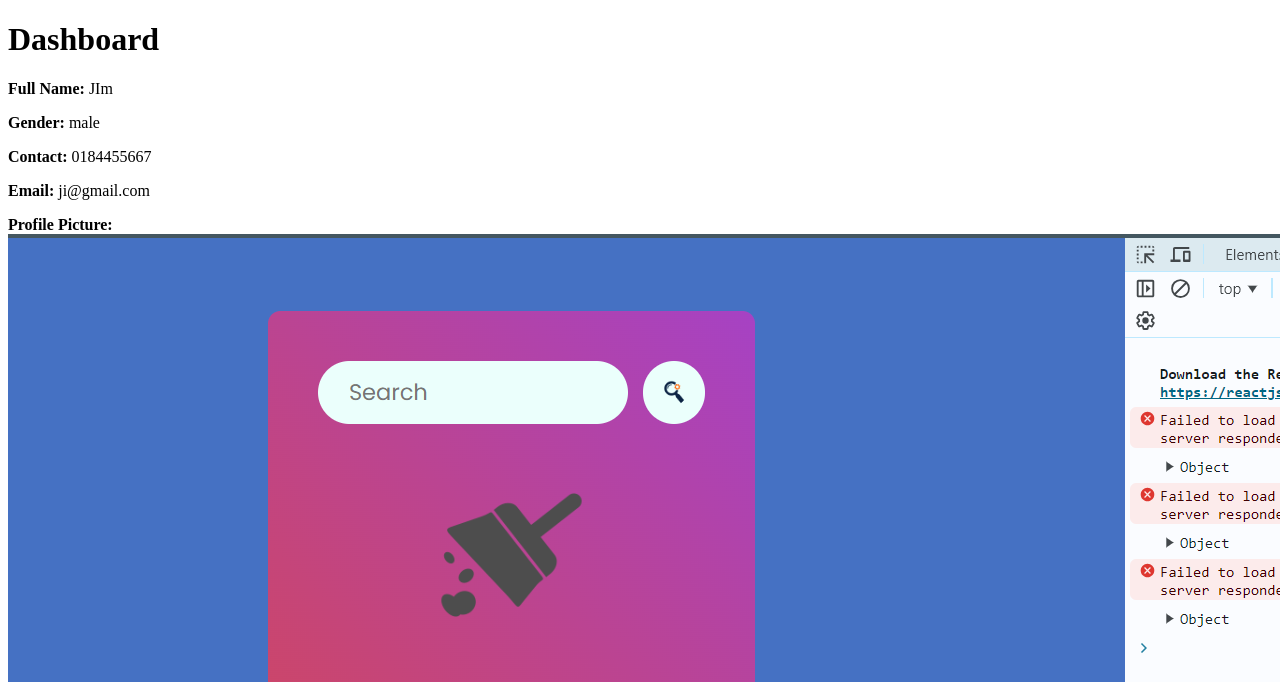
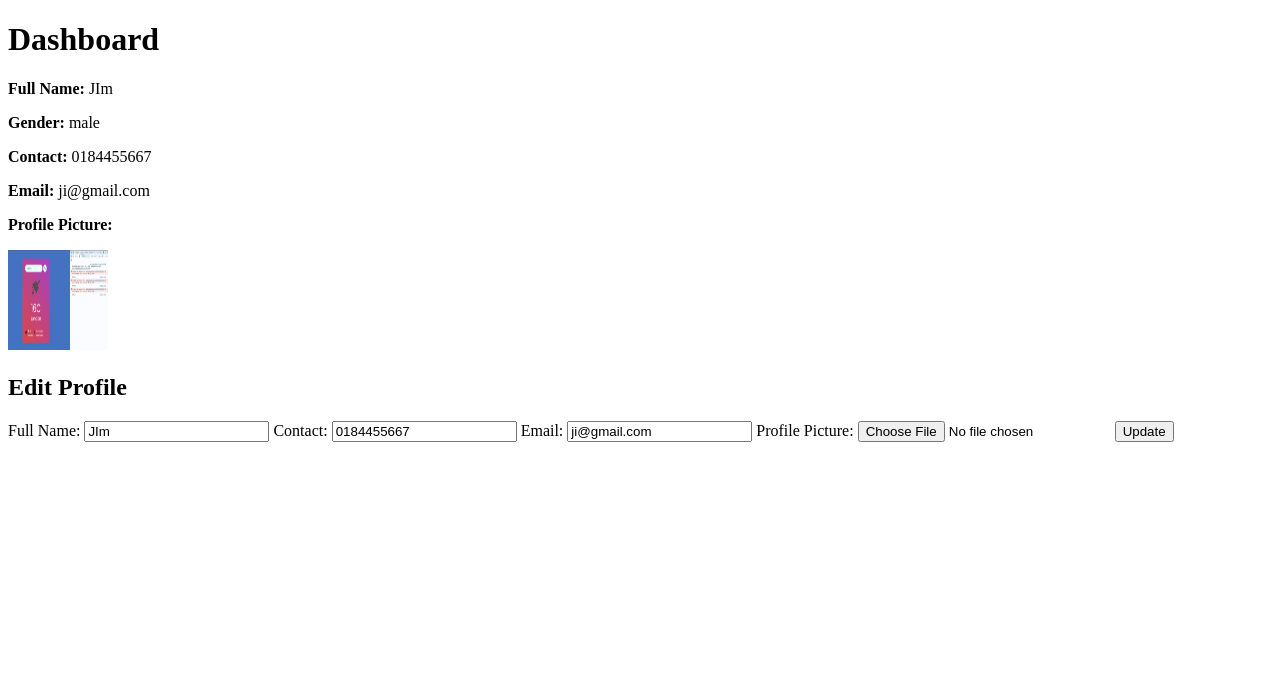
Before and after one commit to sharonxinn/TC2L_GROUP11, a Flask app: page /dashboard in a window 1280 px wide; the page is wider, and only the part inside the window is pictured. Shown: the top 682 px of that part. After the commit the page ends 442 px from the top of that part, so only its background shows below. Run offline with Flask 3, Linux system fonts and the light colour scheme; a user stored in the database is signed in.

Commit message:
change profile done

```diff
--- a/web/routes.py
+++ b/web/routes.py
@@ -337,22 +337,9 @@
     return render_template('booking_history.html', matches=passenger_matches, profile_dict=profile_dict)
 
 
-#@bp.route('/customize_profile', methods=["GET","POST"])
-#def customize_profile():
-    if request.method == "POST":
-
-        if 'profile_pic' in request.files:
-            profile_pic = request.files['profile_pic']
-
-            if profile_pic.filename != "":
-                if not file_is_valid(profile_pic.filename):
-                    flash("Invalid File Type: Only .jpg, .jpeg and .png Files Are Allowed.",category="error")
-
-                else:
-                    cwd = os.getcwd()
-@bp.route('/dashboard')
-@login_required
-def dashboard():
+#@bp.route('/dashboard')
+#@login_required
+#def dashboard():
     # Fetch the user's profile data from the database
     profile = Profile.query.filter_by(user_id=current_user.id).first()
 
@@ -361,3 +348,65 @@
         return redirect(url_for('main.profile'))
 
     return render_template('dashboard.html', profile=profile)
+
+
+@bp.route('/dashboard', methods=['GET'])
+@login_required
+def dashboard():
+    profile = Profile.query.filter_by(user_id=current_user.id).first()
+
+    if profile is None:
+        flash("No profile found. Please complete your profile first.", category="error")
+        return redirect(url_for('main.profile'))
+
+    return render_template('dashboard.html', profile=profile)
+
+UPLOAD_FOLDER = '/static/uploads'
+def file_is_valid(filename):
+    return '.' in filename and filename.rsplit('.', 1)[1].lower() in {'jpg', 'png', 'jpeg'}
+
+@bp.route('/update_profile', methods=['POST'])
+@login_required
+def update_profile():
+    profile = Profile.query.filter_by(user_id=current_user.id).first()
+
+    if not profile:
+        flash("Profile not found.", category="error")
+        return redirect(url_for('main.dashboard'))
+
+    profile.fullName = request.form['fullName']
+    profile.contact = request.form['contact']
+
+    email = request.form['email']
+    if email != current_user.email:
+        user = User.query.filter_by(id=current_user.id).first()
+        user.email = email
+        db.session.commit()
+
+    file = request.files.get('profile_pic')
+
+    # Handling file upload (if any)
+    if file and file.filename != '':
+        if file_is_valid(file.filename):
+            filename = secure_filename(file.filename)
+            upload_path = os.path.join(UPLOAD_FOLDER)
+
+            if not os.path.exists(upload_path):
+                os.makedirs(upload_path)
+
+            file_path = os.path.join(upload_path, filename)
+            print("Saving file to:", file_path)  # Debugging: Print file path
+
+            try:
+                file.save(file_path)
+                profile.profile_pic = filename  # Store the filename in the profile object
+            except Exception as e:
+                flash(f"An error occurred while saving the file: {e}", category="error")
+                return redirect(url_for('main.dashboard'))
+        else:
+            flash("Invalid file type. Only JPG, PNG, and JPEG files are allowed.", category="error")
+            return redirect(url_for('main.dashboard'))
+
+    db.session.commit()
+    flash("Profile updated successfully!", category="success")
+    return redirect(url_for('main.dashboard'))
--- a/web/static/index.js
+++ b/web/static/index.js
@@ -0,0 +1,6 @@
+window.onload = function() {
+    const flashes = document.querySelector('.flashes');
+    if (flashes && flashes.children.length > 0) {
+        flashes.classList.add('show');
+    }
+};
--- a/web/templates/base.html
+++ b/web/templates/base.html
@@ -10,6 +10,7 @@
 </head>
 
 <body>
+    <script src="../static/js/index.js"></script>
     <div class="sidebar">
 
       <div class="logo_name">
--- a/web/templates/dashboard.html
+++ b/web/templates/dashboard.html
@@ -1,4 +1,21 @@
-<!DOCTYPE html>
+<!-- <!DOCTYPE html> -->
+<!-- <html lang="en">
+<head>
+    <meta charset="UTF-8">
+    <meta name="viewport" content="width=device-width, initial-scale=1.0">
+    <title>User Dashboard</title>
+</head>
+<body>
+    <h1>Dashboard</h1>
+    <p><strong>Full Name:</strong> {{ profile.fullName }}</p>
+    <p><strong>Gender:</strong> {{ profile.gender }}</p>
+    <p><strong>Contact:</strong> {{ profile.contact }}</p>
+    <p><strong>Email:</strong> {{ current_user.email }}</p>
+    <p><strong>Profile Picture:</strong> <img src="{{ profile.profile_pic }}" alt="Profile Picture"></p>
+</body>
+</html> -->
+
+<!doctype html>
 <html lang="en">
 <head>
     <meta charset="UTF-8">
@@ -11,6 +28,28 @@
     <p><strong>Gender:</strong> {{ profile.gender }}</p>
     <p><strong>Contact:</strong> {{ profile.contact }}</p>
     <p><strong>Email:</strong> {{ current_user.email }}</p>
-    <p><strong>Profile Picture:</strong> <img src="{{ url_for('static', filename='/static/uploads/' + profile.profile_pic) }}" alt="Profile Picture"></p>
+    <p><strong>Profile Picture:</strong></p>
+    {% if profile.profile_pic %}
+        <img src="{{ profile.profile_pic }}" alt="Profile Picture" style="width:100px;height:100px;">
+    {% else %}
+        <p>No profile picture uploaded.</p>
+    {% endif %}
+
+    <h2>Edit Profile</h2>
+    <form action="{{ url_for('main.update_profile') }}" method="POST" enctype="multipart/form-data">
+        <label for="fullName">Full Name:</label>
+        <input type="text" id="fullName" name="fullName" value="{{ profile.fullName }}" required>
+
+        <label for="contact">Contact:</label>
+        <input type="text" id="contact" name="contact" value="{{ profile.contact }}" required>
+
+        <label for="email">Email:</label>
+        <input type="email" id="email" name="email" value="{{ current_user.email }}" required>
+
+        <label for="profile_pic">Profile Picture:</label>
+        <input type="file" id="profile_pic" name="profile_pic">
+
+        <button type="submit">Update</button>
+    </form>
 </body>
 </html>
--- a/web/templates/sidebar.html
+++ b/web/templates/sidebar.html
@@ -83,7 +83,7 @@
       <div class="profile_content">
         <div class="profile">
           <div class="profile_details">
-            <img src="../static/pic&video/profilepic.png" width="40px" height="40px" alt="">
+            <img src="{{ profile.profile_pic }}"  width="40px" height="40px" alt="Profile Picture">
             <div class="name_id">
               <div class="name">Willie</div>
               <div class="id">Driver</div>
--- a/web/templates/signup.html
+++ b/web/templates/signup.html
@@ -1,6 +1,5 @@
 <!DOCTYPE html>
 <html lang="en">
-
   <head>
     <meta charset="UTF-8">
     <meta name="viewport" content="width=device-width, initial-scale=1.0">
```
Also changed, not shown: web/templates/login.html (+67 -12 lines), instance/carpooling.db, web/static/uploads/ennor.png (added), web/static/uploads/luigi.png (added), web/static/uploads/mario.png (added), web/static/uploads/turnitin_error.png (added).
